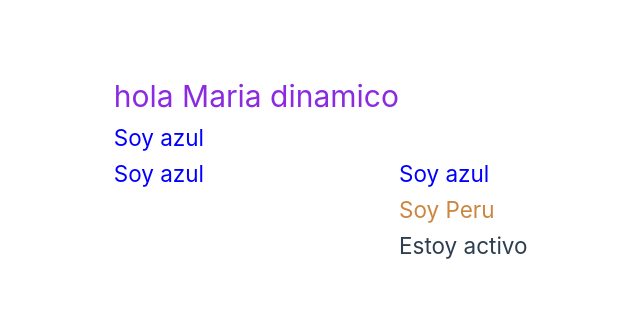
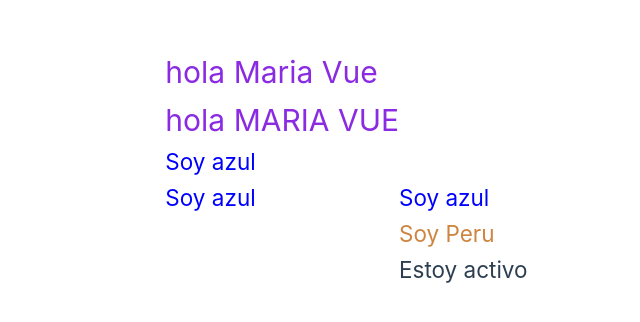
Before and after one commit to mariaalejandrabm0703/vue-project, a Vue app: page / in a window 1280 px wide. Shown: the part 232-554 px from the top of the page, without its empty margins (241-881 px from the left). Built offline with nearby package versions, Linux system fonts and the light colour scheme.

Commit message:
javascript expressions

```diff
--- a/src/App.vue
+++ b/src/App.vue
@@ -1,6 +1,6 @@
 <script setup>
 // escribir javascript
-const name = 'Maria dinamico'
+const name = 'Maria Vue'
 const styleColor = 'color: blue'
 const arrayColores = ['yellow', 'red', 'peru']
 const activo = true
@@ -8,6 +8,8 @@ const activo = true
 
 <template>
     <h1>hola {{name}}</h1>
+    <br>
+    <h1>hola {{name.toLocaleUpperCase()}}</h1>
     <br>
     <h2 style="color:blue">Soy azul</h2>
     <br>
```
